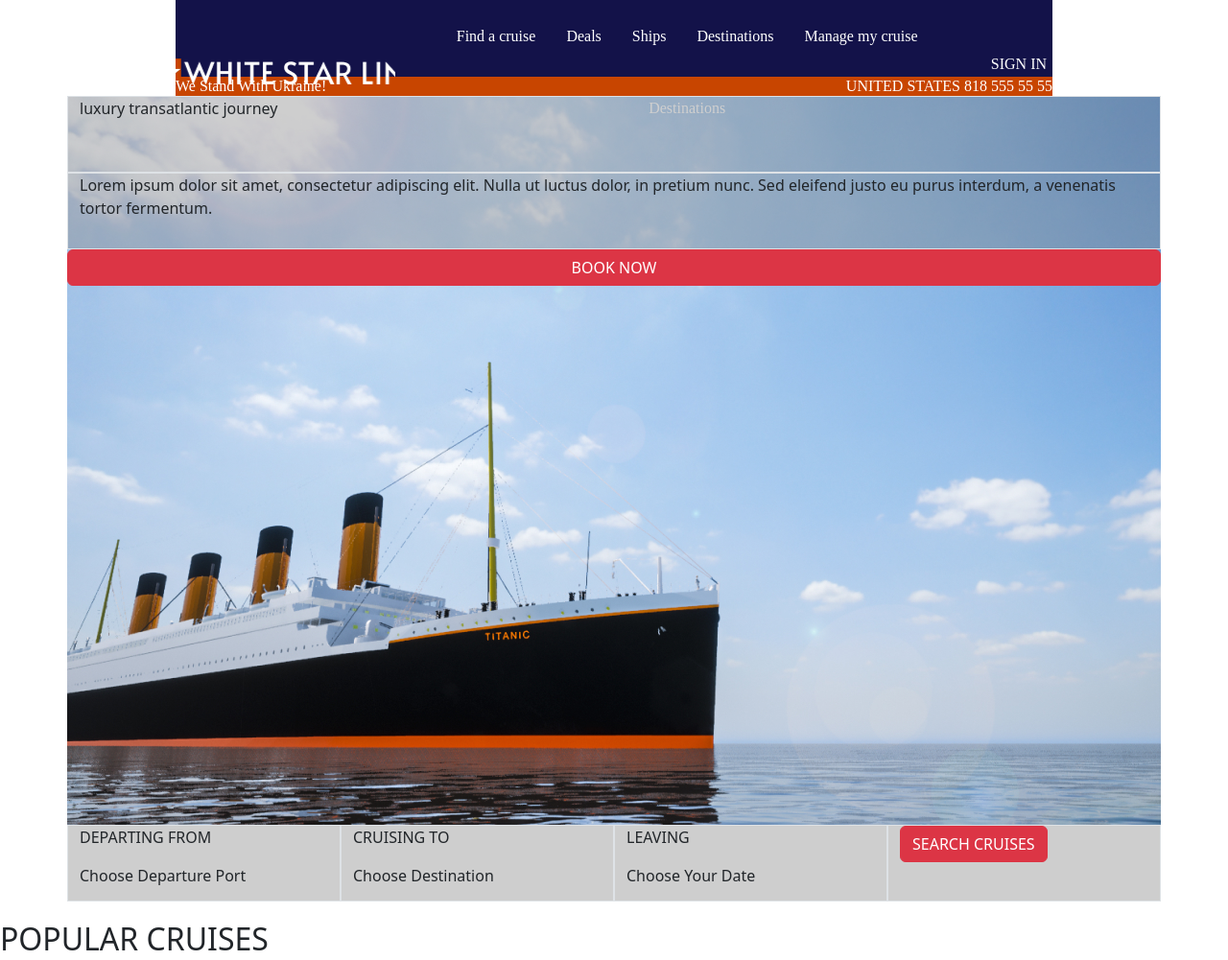
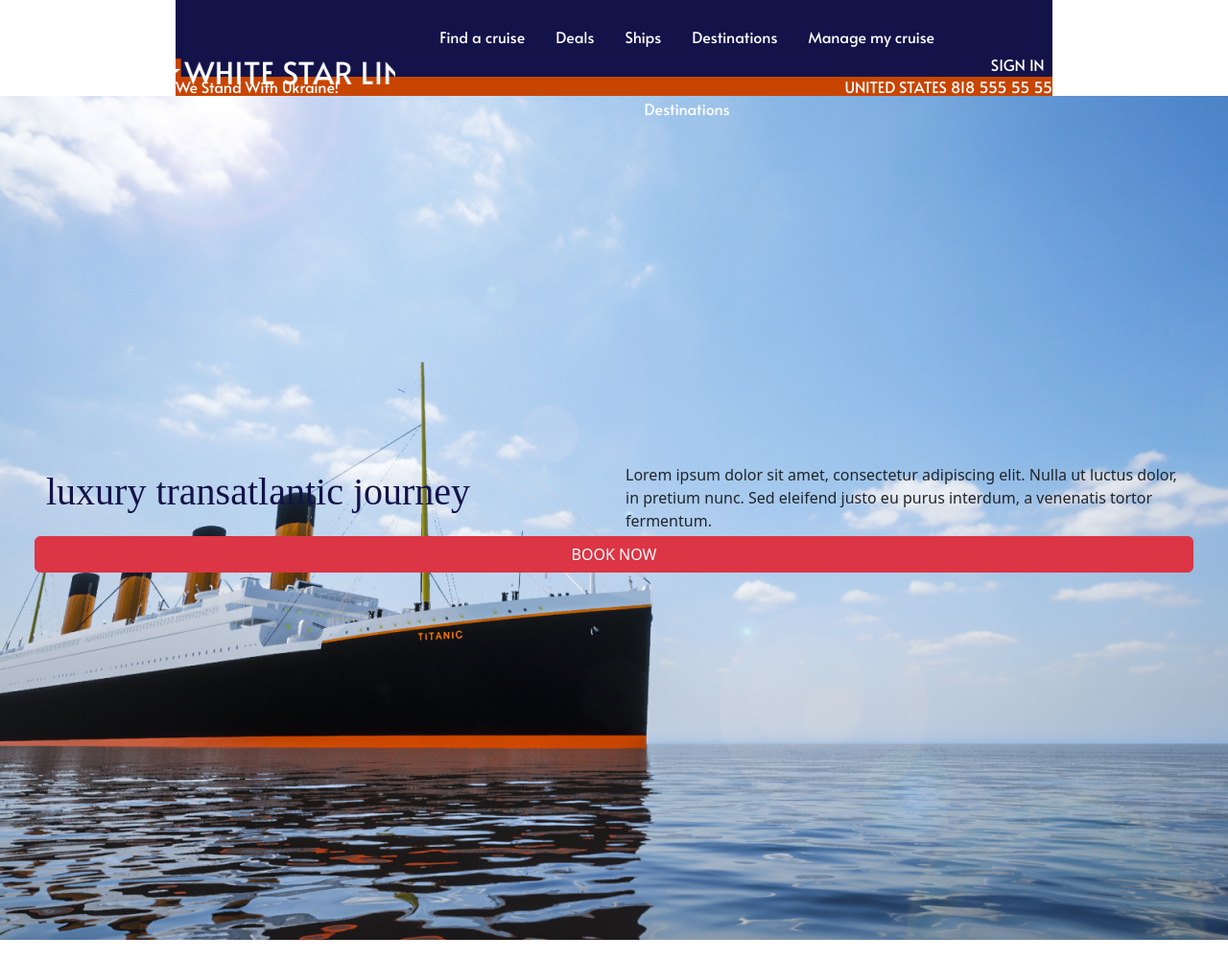
Before and after one commit to zenya385/Titanic, a plain HTML site: page index.html in a window 1280 px wide. Shown: the top 1001 px of the page at 96% size. Drawn offline with nearby package versions, Linux system fonts and the light colour scheme; a web font is replaced by a local one.

Commit message:
make section

```diff
--- a/index.html
+++ b/index.html
@@ -7,6 +7,9 @@
   <meta name="viewport" content="width=device-width, initial-scale=1.0">
   <link href="https://cdn.jsdelivr.net/npm/bootstrap@5.2.2/dist/css/bootstrap.min.css" rel="stylesheet"
     integrity="sha384-Zenh87qX5JnK2Jl0vWa8Ck2rdkQ2Bzep5IDxbcnCeuOxjzrPF/et3URy9Bv1WTRi" crossorigin="anonymous">
+    <link rel="preconnect" href="https://fonts.googleapis.com">
+    <link rel="preconnect" href="https://fonts.gstatic.com" crossorigin>
+    <link href="https://fonts.googleapis.com/css2?family=Alata&family=Alfa+Slab+One&family=Arizonia&display=swap" rel="stylesheet">
   <link rel="stylesheet" href="./style.css">
   <title>Titanic</title>
 
@@ -52,12 +55,12 @@
     </div>
   </header>
   <main>
-    <section class="hero container">
+    <section class="hero container-fluid d-flex align-items-center justify-content-end p-5">
         <div class="row">
-        <div class="border col-12">
-          <p>luxury transatlantic journey</p>
+          <div class="col">
+            <p class="fs-1">luxury transatlantic journey</p>
           </div>
-        <div class="border  text col-12">
+          <div class="text col">
             Lorem ipsum dolor sit amet, consectetur adipiscing elit. Nulla ut luctus dolor, in pretium
             nunc. Sed eleifend justo eu
             purus interdum, a venenatis tortor fermentum.
@@ -66,22 +69,22 @@
         </div>
       </section>
 
-    <section class="search container">
+    <section class="search container mt-5 pt-3">
       <div class="row">
-        <div class="col-3 border">
-          <p>DEPARTING FROM</p>
-          <p>Choose Departure Port</p>
+        <div class="col-3">
+          <p class="search_text_items">DEPARTING FROM</p>
+          <p class="search_text">Choose Departure Port</p>
         </div>
-        <div class="col-3 border">
-          <p>CRUISING TO</p>
-          <p>Choose Destination</p>
+        <div class="col-3">
+          <p class="search_text_items">CRUISING TO</p>
+          <p class="search_text">Choose Destination</p>
         </div>
-        <div class="col-3 border">
-          <p>LEAVING</p>
-          <p>Choose Your Date</p>
+        <div class="col-3">
+          <p class="search_text_items">LEAVING</p>
+          <p class="search_text">Choose Your Date</p>
         </div>
-        <div class="col-3 border">
-          <button tupe="button" class="btn btn-danger">SEARCH CRUISES</button>
+        <div class="col-3 d-flex justify-content-center align-items-center">
+          <button tupe="button" class="btn btn-lg btn-danger search-button px-5 mb-3">SEARCH CRUISES</button>
         </div>
       </div>
     </section>
--- a/style.css
+++ b/style.css
@@ -40,11 +40,6 @@
     background-color: #C84500;
 }
 
-.hero {
-    height: 760px;
-    background-image: url(img/BG.jpg);
-}
-
 .search {
     height: 100px;
 }
@@ -56,3 +51,44 @@
 .group {
     height: 600px;
 }
+
+.hero {
+    height: 880px;
+    background-image: url(img/BG.jpg);
+    background-size: cover;
+    background-repeat: no-repeat;
+}
+
+.hero p {
+    font-family: 'Arizonia';
+    font-weight: 400;
+    font-size: 52px;
+    color: #131249;
+}
+
+.search {
+    background: #FFFFFF;
+    box-shadow: 0px 4px 19px 1px rgba(0, 0, 0, 0.1);
+    border-radius: 20px;
+}
+
+
+.search_text_items {
+    font-family: 'Alata';
+    font-weight: 400;
+    font-size: 16px;
+    line-height: 22px;
+    color: #444444;
+}
+
+.search_text {
+    font-family: 'Alata';
+    font-weight: 400;
+    font-size: 20px;
+    line-height: 28px;
+    color: #131249;
+}
+
+.search-button {
+    background-color: #C84500;
+}
```
Lines whose indentation alone changed are shown as unchanged.
